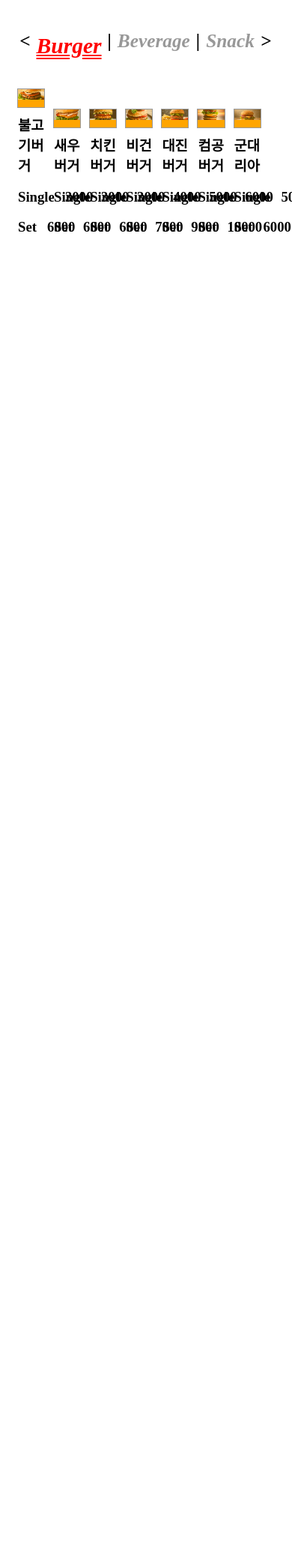
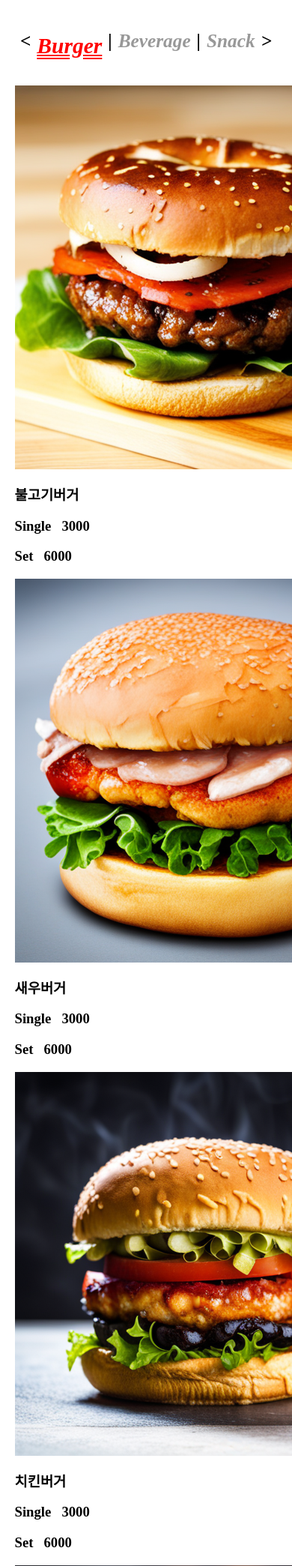
Before and after one commit to ccmuk58/2023_1_Web, a PHP site: page /menu.php in a window 390 px wide; the page is wider, and only the part inside the window is pictured. Shown: the top 2089 px of that part at 75% size. Before the commit the page ends 309 px from the top of that part, so only its background shows below. Run offline with PHP 8.4, Linux system fonts and the light colour scheme; data comes from the database, SQL or seed files in the repository.

Commit message:
card 디자인 재생성
카드 디자인이 계속 이상해서 새로 만들어야할듯... 반응형으로 만드려니깐 너무 어려움 ㅠㅠ 일단 자고옴

```diff
--- a/css/menuStyle.css
+++ b/css/menuStyle.css
@@ -1,98 +1,70 @@
-.menubody{
+.menubody {
   display: flex;
   flex-direction: column;
   background-color: white;
   height: 70vh;
   width: 90vw;
   padding: 0;
-    margin : 0 auto;
+  margin: 0 auto;
   border-radius: 100px;
 }
-.menubar{
+
+/*menubar            */
+.menubar {
   display: flex;
   justify-content: center;
   flex-direction: row;
-    margin-top:2%;
+  margin-top: 2%;
   margin-bottom: 2%;
 }
-.menubar h3{
-    font-size: 3vh;
+
+.menubar h3 {
   font-weight: bold;
-    font-style:italic;
+  font-style: italic;
   opacity: 0.4;
   margin-right: 0.4vw;
+  font-size: 3vh; /* 반응형 폰트 크기 추가 */
 }
 
-.menubar h3:last-child{ //마지막 요소에는 마진없애
-    margin-right : 0;
+.menubar h3:last-child {
+  margin-right: 0;
 }
-.menubar .bar{
+
+.menubar .bar {
   opacity: 1;
 }
+
 .menubar .menutype:hover {
   opacity: 1;
   cursor: pointer;
 }
 
-img{
-    height: 5vh;
-    width:5vw;
+.menubar .highlight {
+  opacity: 1;
+  font-size: 3.5vh;
+  color: red;
+  text-decoration: underline;
+  text-decoration-color: red;
+  text-decoration-style: double;
 }
 
-.menubody .card {
-  background-color: orange;
-  display: inline-block;
-  height: 10%;
-  margin: 1%;
-  width: 10%;
-  border: 1px solid #999;
+/* card */
+
+
+.hidden {
+  display: none;
 }
 
 
-.card-1 img {
-    object-fit: cover;
-    display: block;
-    width: 100%;
-    height: 60%;
-    opacity: 0.7;
-    transition: .3s transform ease-out;
-}
-.card-1:hover img{
-  transform: scale(1.15);
-  opacity: 1;
-}
-.card-1:hover h3 {
-    color: navy;
-    text-shadow: 1px 1px 1px darkorange;
-    border-bottom: 1px dotted gray;
-}
-.card-1 .text {
-    margin-top: 50px;
+/* 장바구니 버튼 우측 하단 고정 */
+.cart {
+  position: fixed;
+  bottom: 10px;
+  right: 10px;
+  z-index: 9999;
 }
 
-.cart{
-    position: fixed;
-    bottom : 10px;
-    right : 10px;
-    z-index: 9999;
-}
-.cart img{
-    width : 50px;
+.cart img {
+  width: 50px;
   height: 50px;
 }
-.menus a {
-  font-size: 30px;
-  margin : 10px;
-}
-.hidden {
-  display: none;
-}
-.menubar .highlight{
-    opacity: 1;
-    font-size:3.5vh;
-    color: red;
-    text-decoration: underline;
-    text-decoration-color:red;
-    text-decoration-style:double;
-
-}
--- a/menu.php
+++ b/menu.php
@@ -26,12 +26,12 @@
             if($result->num_rows > 0) {    // 검색된 레코드가 있으면
                     while($row = $result->fetch_assoc()) {  // 레코드 한 개를 연관배열로 가져오기
             ?>
-            <div class="card card-1">
+            <div class="card">
                     <a href="addcart.php?pizza=<?=$row['name']?>
                             &singlemenu=<?=$row['singlemenu']?>&setmenu=<?=$row['setmenu']?>">
                             <img src="img/<?= $row['photo'] ?>"></a>
                     <div class="">
-                        <h3><?= $row['name'] ?></h3>
+                        <h3 class = "foodname"><?= $row['name'] ?></h3>
                         <h3>Single&nbsp;&nbsp;&nbsp;<?= $row['singlemenu'] ?></h3>
                         <h3>Set&nbsp;&nbsp;&nbsp;<?= $row['setmenu'] ?></h3>
                     </div>
@@ -49,12 +49,12 @@
             if($result->num_rows > 0) {
                     while($row = $result->fetch_assoc()) {
             ?>
-            <div class="card card-1">
+            <div class="card">
                     <a href="addcart.php?pizza=<?=$row['name']?>
                             &small=<?=$row['small']?>&large=<?=$row['large']?>">
                             <img src="img/<?= $row['photo'] ?>"></a>
                     <div class="text">
-                        <h3><?= $row['name'] ?></h3>
+                        <h3 class = "foodname"><?= $row['name'] ?></h3>
                         <h3><?= $row['small'] ?></h3>
                         <h3><?= $row['large'] ?></h3>
                     </div>
@@ -72,12 +72,12 @@
             if($result->num_rows > 0) {
                     while($row = $result->fetch_assoc()) {
             ?>
-            <div class="card card-1">
+            <div class="card">
                     <a href="addcart.php?pizza=<?=$row['name']?>
                             &price=<?=$row['price']?>">
                             <img src="img/<?= $row['photo'] ?>"></a>
                     <div class="">
-                        <h3><?= $row['name'] ?></h3>
+                        <h3 class = "foodname"><?= $row['name'] ?></h3>
                         <h3><?= $row['price'] ?></h3>
                     </div>
             </div>
```
Lines whose indentation alone changed are shown as unchanged.
